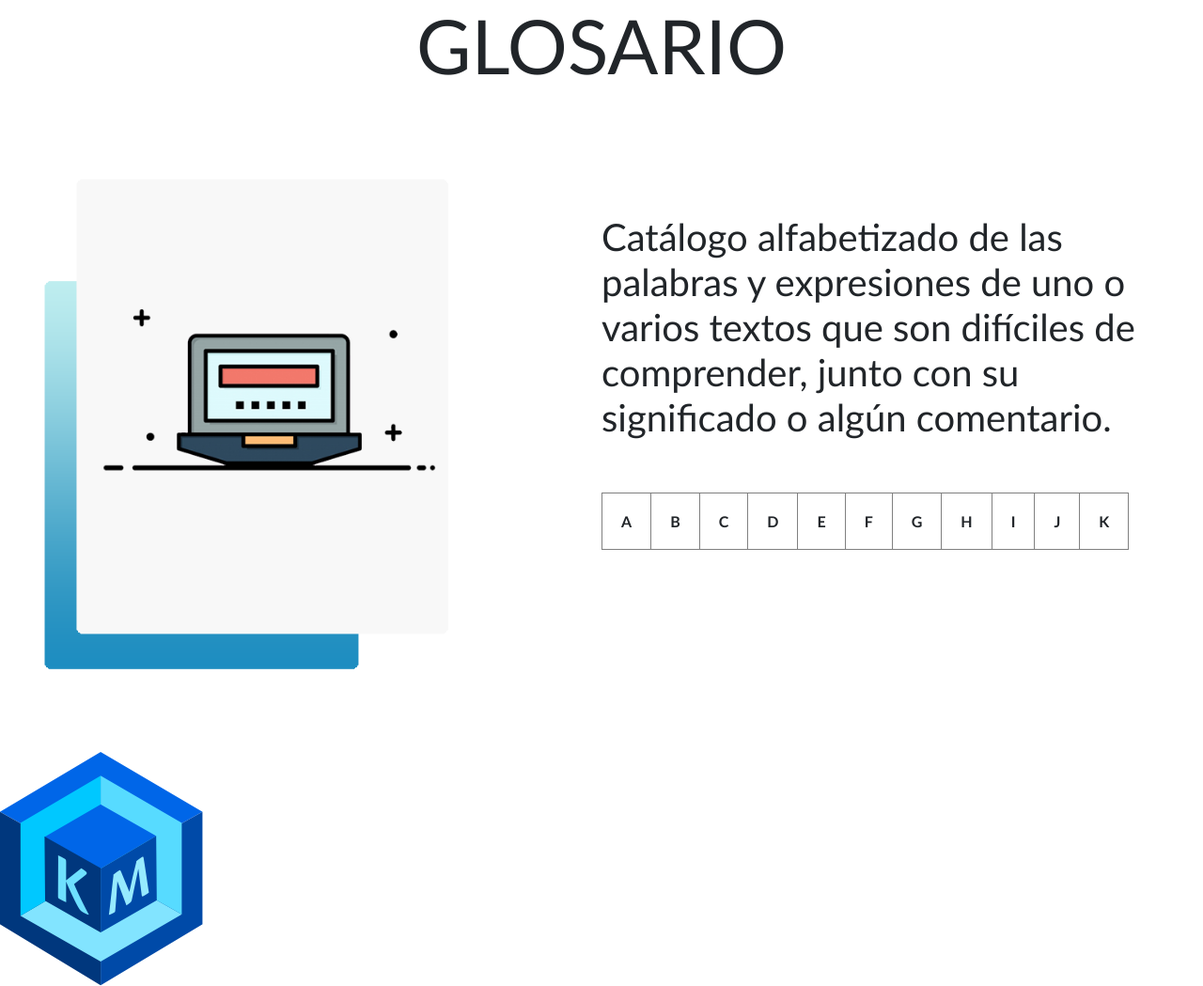
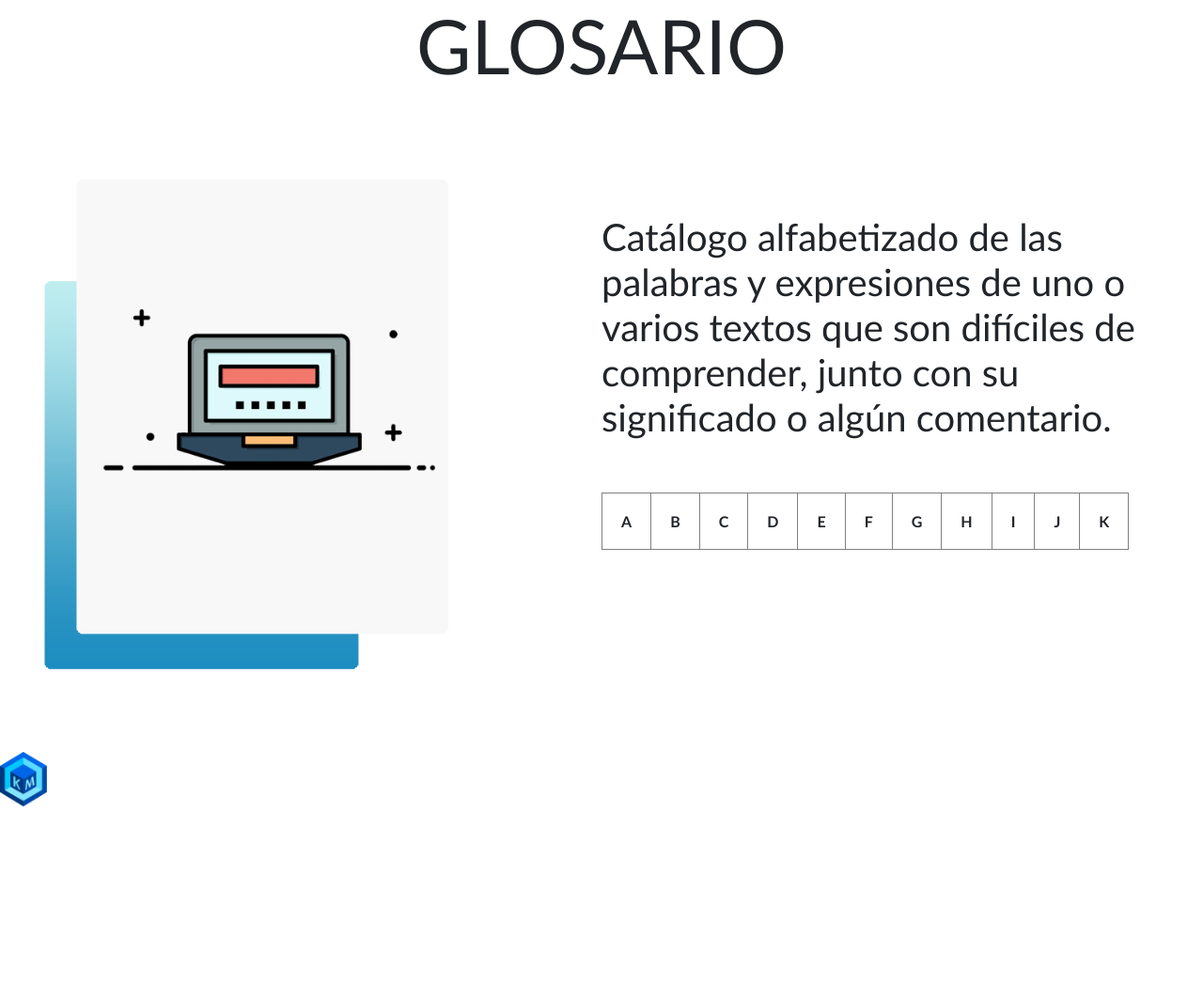
Before and after one commit to Andersonmoreno/Glosario, a plain HTML site: page index.html in a window 1280 px wide. Shown: the whole page at 94% size. After the commit the page ends 858 px from the top, so only its background shows below. Drawn offline with nearby package versions, Linux system fonts and the light colour scheme.

Commit message:
Update index.html

```diff
--- a/index.html
+++ b/index.html
@@ -51,7 +51,7 @@
             </div>
         </scroll-page>
     </scroll-container>
-                       <img src="img/getsitelogo.png" id="imglogo" alt="">
+                       <img src="img/getsitelogo.png" class="imglogo" id="imglogo" alt="">
 
   </body>
 </html>
```
